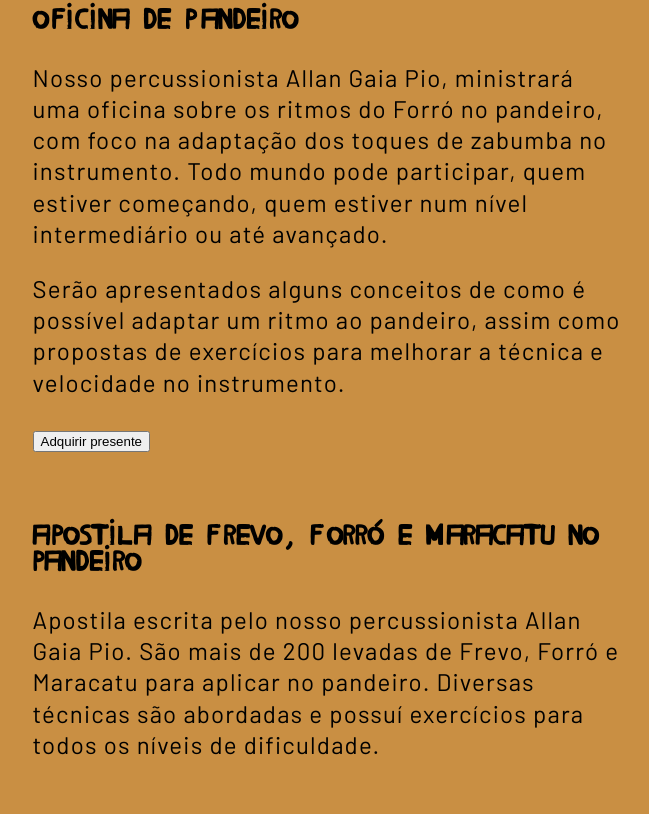
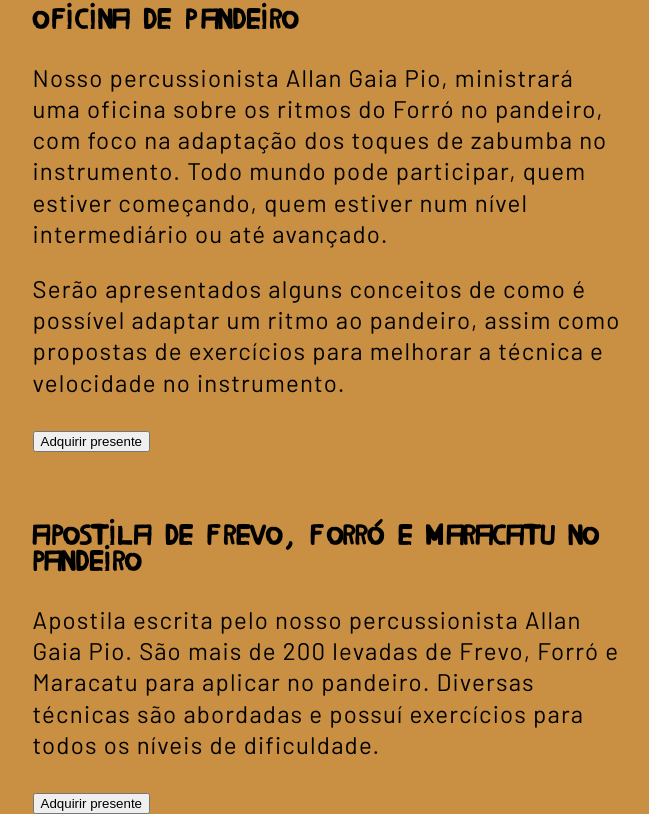
Before and after one commit to allangpio/baiao-4years, a Next.js app: page / in a window 1280 px wide. Shown: the part 3019-3833 px from the top of the page, without its empty margins (310-959 px from the left). Before the commit the page ends 3803 px from the top, so only its background shows below. Built offline with nearby package versions, Linux system fonts and the light colour scheme.

Commit message:
adding buttons of gifts

```diff
--- a/src/pages/index.tsx
+++ b/src/pages/index.tsx
@@ -85,7 +85,7 @@ export default function Home() {
           <p>Serão apresentados alguns conceitos de como é possível adaptar um ritmo ao pandeiro, assim como propostas de exercícios para melhorar a técnica e velocidade no instrumento.</p>
           <button onClick={() => {
             setOpen(true)
-            setProduct("apostilaPandeiro")
+            setProduct("oficinaPandeiro")
           }}>Adquirir presente</button>
         </div>
 
@@ -93,6 +93,10 @@ export default function Home() {
           <h3>Apostila de Frevo, Forró e Maracatu no pandeiro</h3>
           <p>Apostila escrita pelo nosso percussionista Allan Gaia Pio. São mais de 200 levadas de Frevo, Forró e Maracatu para aplicar no pandeiro. Diversas técnicas são abordadas e possuí exercícios para todos os níveis de dificuldade.</p>
         </div>
+        <button onClick={() => {
+          setOpen(true)
+          setProduct("apostilaPandeiro")
+        }}>Adquirir presente</button>
 
       </section>
 
```
